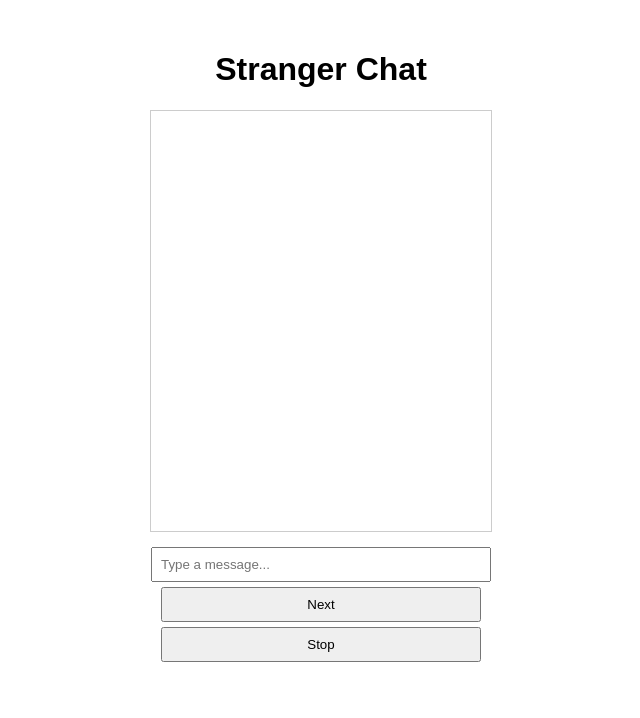
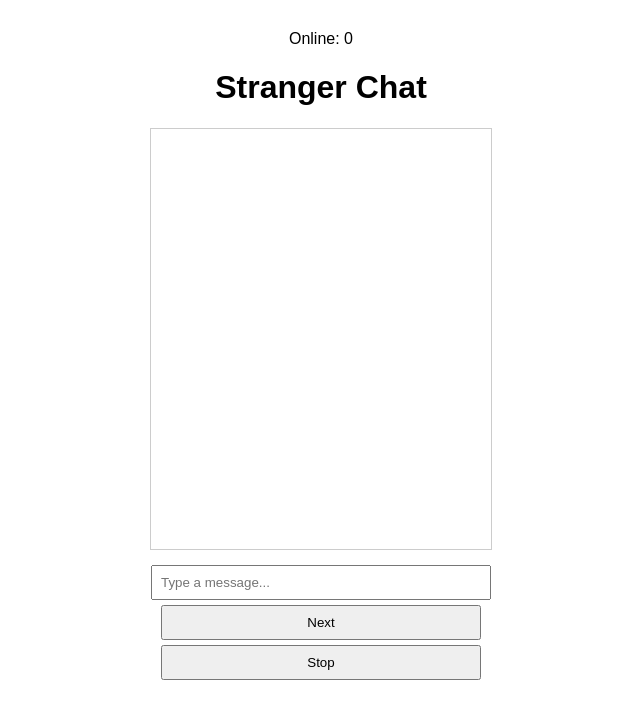
Before and after one commit to getnextapp/next, a website: page public/index.html in a window 1280 px wide. Shown: the whole page, without its empty margins (319-959 px from the left). Drawn offline with nearby package versions, Linux system fonts and the light colour scheme; no server answers.

Commit message:
Update index.html

```diff
--- a/public/index.html
+++ b/public/index.html
@@ -1,5 +1,6 @@
 <!DOCTYPE html>
 <html>
+  <div id="onlineCounter">Online: 0</div>
 <head>
   <title>Simple Stranger Chat</title>
   <style>
```
